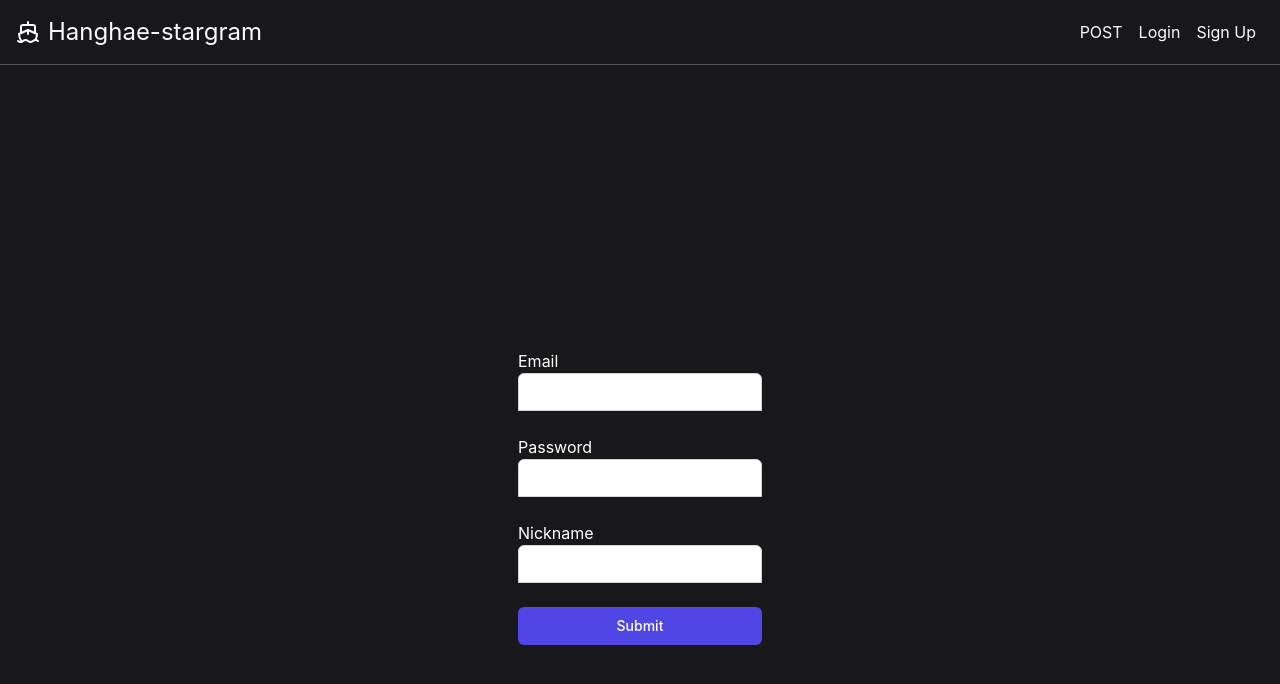
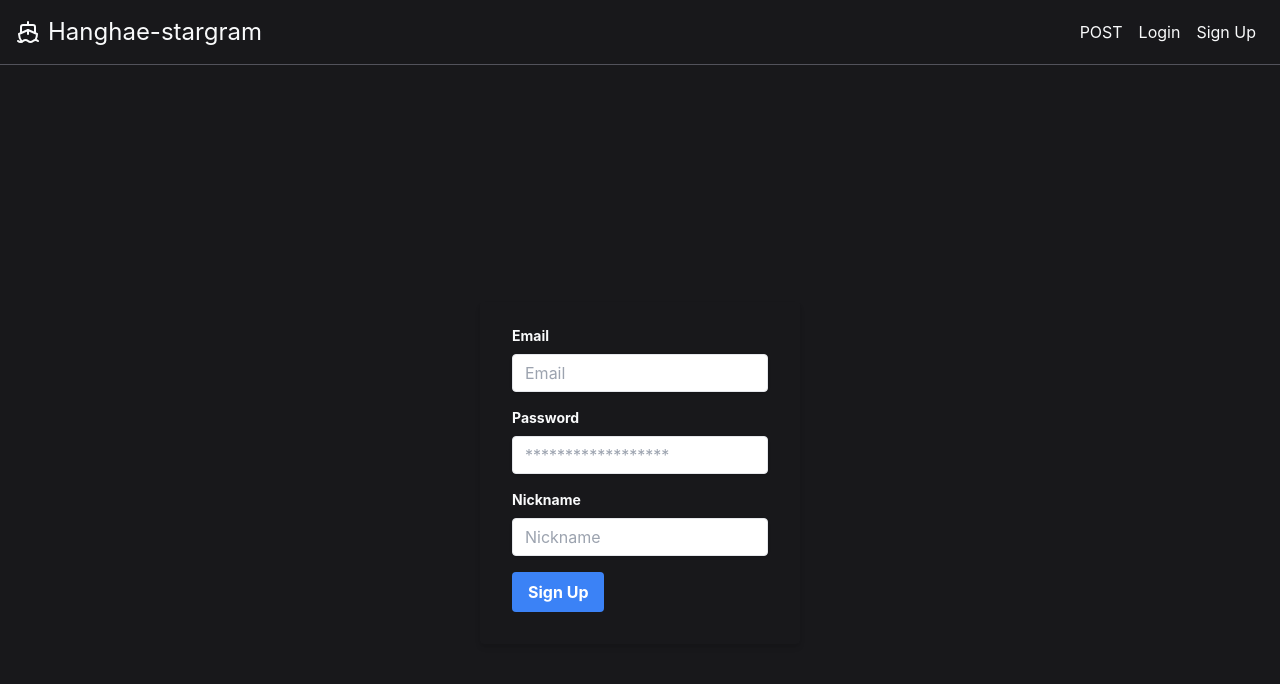
Before and after one commit to insidepixce/shipping99_16, a React (Create React App) app in the folder client/: page /signup in a window 1280 px wide. Shown: the top 684 px of the page. Built offline with nearby package versions, Linux system fonts and the light colour scheme.

Commit message:
임하루/SignUpPage.jsx/회원가입 페이지 CSS 수정

```diff
--- a/client/src/pages/SignUpPage.jsx
+++ b/client/src/pages/SignUpPage.jsx
@@ -1,7 +1,7 @@
 import React from "react";
-import { useForm, useWatch } from "react-hook-form";
+import { useForm } from "react-hook-form";
 
-const SignUp = () => {
+export const SignUp = () => {
   const {
     register,
     handleSubmit,
@@ -16,52 +16,68 @@ const SignUp = () => {
   console.log(watch());
 
   return (
-    <div className="min-h-screen flex items-center justify-center py-12 px-4 sm:px-6 lg:px-8">
-      <form onSubmit={handleSubmit(onSubmit)} className="mt-8 space-y-6">
-        <div>
-          <label className="text-white">Email</label>
+    <div className="h-screen flex items-center justify-center">
+      <form onSubmit={handleSubmit(onSubmit)} className="w-full max-w-xs">
+        <div className="shadow-md rounded px-8 pt-6 pb-8 mb-4">
+          <div className="mb-4">
+            <label className="block text-sm font-bold mb-2" htmlFor="email">
+              Email
+            </label>
             <input
-            {...register("email", { required: "Email is required" })}
-            className="appearance-none rounded-none relative block w-full px-3 py-2 border border-gray-300 placeholder-gray-500 text-gray-900 rounded-t-md focus:outline-none focus:ring-indigo-500 focus:border-indigo-500 focus:z-10 sm:text-sm"
+              {...register("email", { required: true })}
+              className="shadow appearance-none border rounded w-full py-2 px-3 text-gray-700 leading-tight focus:outline-none focus:shadow-outline"
+              id="email"
+              type="email"
+              placeholder="Email"
             />
             {errors.email && (
               <p className="text-red-500 text-xs italic">
-              {errors.email.message}
+                Please fill in your email.
               </p>
             )}
           </div>
-        <div>
-          <label className="text-white">Password</label>
+          <div className="mb-4">
+            <label className="block text-sm font-bold mb-2" htmlFor="password">
+              Password
+            </label>
             <input
+              {...register("password", { required: true })}
+              className="shadow appearance-none border rounded w-full py-2 px-3 text-gray-700 leading-tight focus:outline-none focus:shadow-outline"
+              id="password"
               type="password"
-            {...register("password", { required: "Password is required" })}
-            className="appearance-none rounded-none relative block w-full px-3 py-2 border border-gray-300 placeholder-gray-500 text-gray-900 rounded-t-md focus:outline-none focus:ring-indigo-500 focus:border-indigo-500 focus:z-10 sm:text-sm"
+              placeholder="******************"
             />
             {errors.password && (
               <p className="text-red-500 text-xs italic">
-              {errors.password.message}
+                Please fill in your password.
               </p>
             )}
           </div>
-        <div>
-          <label className="text-white">Nickname</label>
+          <div className="mb-4">
+            <label className="block text-sm font-bold mb-2" htmlFor="nickname">
+              Nickname
+            </label>
             <input
-            {...register("nickname", { required: "Nickname is required" })}
-            className="appearance-none rounded-none relative block w-full px-3 py-2 border border-gray-300 placeholder-gray-500 text-gray-900 rounded-t-md focus:outline-none focus:ring-indigo-500 focus:border-indigo-500 focus:z-10 sm:text-sm"
+              {...register("nickname", { required: true })}
+              className="shadow appearance-none border rounded w-full py-2 px-3 text-gray-700 leading-tight focus:outline-none focus:shadow-outline"
+              id="nickname"
+              type="text"
+              placeholder="Nickname"
             />
             {errors.nickname && (
               <p className="text-red-500 text-xs italic">
-              {errors.nickname.message}
+                Please fill in your nickname.
               </p>
             )}
           </div>
-        <div>
+          <div className="flex items-center justify-between">
             <button
+              className="bg-blue-500 hover:bg-blue-700 text-white font-bold py-2 px-4 rounded focus:outline-none focus:shadow-outline"
               type="submit"
-            className="group relative w-full flex justify-center py-2 px-4 border border-transparent text-sm font-medium rounded-md text-white bg-indigo-600 hover:bg-indigo-700 focus:outline-none focus:ring-2 focus:ring-offset-2 focus:ring-indigo-500"
             >
-            Submit
+              Sign Up
             </button>
+          </div>
         </div>
       </form>
     </div>
```
Lines whose indentation alone changed are shown as unchanged.
